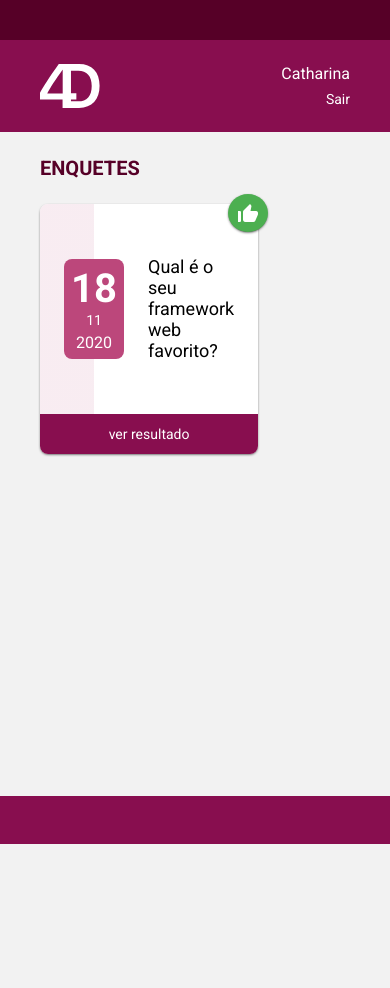
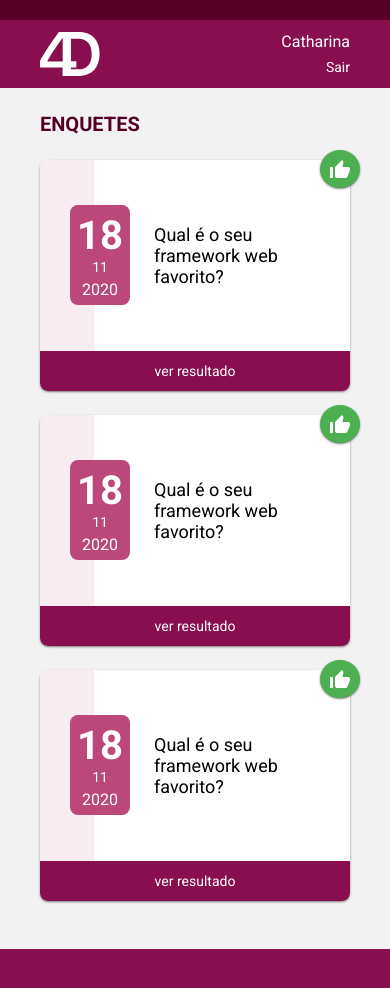
Before and after one commit to acmesquita/clean-arch-react, a React app: page / in a window 390 px wide. Shown: the top 988 px of the page. Before the commit the page ends 844 px from the top, so only its background shows below. Built offline with nearby package versions, Linux system fonts and the light colour scheme.

Commit message:
refactor: adapt layout to mobile

```diff
--- a/src/presentation/components/header/styles.scss
+++ b/src/presentation/components/header/styles.scss
@@ -43,3 +43,14 @@
     }
   }
 }
+
+
+@media only screen and (max-width: 615px) {
+  .headerWrapper {
+    border-top-width: 20px;
+
+    .headerContent {
+      padding: 12px 40px;
+    }
+  }
+}
--- a/src/presentation/components/login-header/index.tsx
+++ b/src/presentation/components/login-header/index.tsx
@@ -3,7 +3,7 @@ import Logo from '../logo'
 import styles from './styles.scss'
 
 const LoginHeader: React.FC = () => (
-  <header className={styles.header}>
+  <header className={styles.headerWrapper}>
     <Logo />
     <h1>4Dev - Enquetes para Programadores</h1>
   </header>
--- a/src/presentation/components/login-header/styles.scss
+++ b/src/presentation/components/login-header/styles.scss
@@ -1,6 +1,6 @@
 @import "../../styles/colors.scss";
 
-.header {
+.headerWrapper {
   background-color: $primary;
   display: flex;
   flex-direction: column;
@@ -17,3 +17,13 @@
     font-size: 16px;
   }
 }
+
+@media only screen and (max-width: 615px) {
+  .headerWrapper {
+    border-top-width: 20px;
+
+    img {
+      width: 80px;
+    }
+  }
+}
--- a/src/presentation/pages/signup/signup.tsx
+++ b/src/presentation/pages/signup/signup.tsx
@@ -1,7 +1,7 @@
 import React, { useEffect, useState } from 'react'
 import { Link, useHistory } from 'react-router-dom'
 import { AddAccount, SaveAccessToken } from '@/domain/usecases'
-import { Header, Footer, Input, LoginError, SubmitBtn } from '@/presentation/components'
+import { LoginHeader, Footer, Input, LoginError, SubmitBtn } from '@/presentation/components'
 import { Validation } from '@/presentation/protocols/validation'
 import { FormLoginContext } from '@/presentation/context/form/form-context'
 import styles from './styles.scss'
@@ -73,7 +73,7 @@ const SignUp: React.FC<Props> = ({ validation, addAccount, saveAccessToken }: Pr
 
   return (
     <div className={styles.signUpWrapper}>
-      <Header />
+      <LoginHeader />
       <FormLoginContext.Provider value={{ state, setState, mainError, isLoading }}>
         <form className={styles.form} onSubmit={handleSubmit} data-testid="form">
           <h2>Criar Conta</h2>
--- a/src/presentation/pages/survery-list/styles.scss
+++ b/src/presentation/pages/survery-list/styles.scss
@@ -94,6 +94,7 @@
             font-size: 18px;
             margin: 24px;
             align-self: center;
+            flex-grow: 1;
           }
         }
 
@@ -114,3 +115,20 @@
     }
   }
 }
+
+@media only screen and (max-width: 615px) {
+  .surveyWrapper {
+    .contentWrapper {
+      ul {
+        flex-direction: column;
+
+        li {
+          flex-basis: 100%;
+          .surveryContent {
+            padding: 40px 6px;
+          }
+        }
+      }
+    }
+  }
+}
--- a/src/presentation/pages/survery-list/survery-list.tsx
+++ b/src/presentation/pages/survery-list/survery-list.tsx
@@ -22,6 +22,30 @@ const SurveryList: React.FC = () => {
             </div>
             <footer>Ver Resultado</footer>
           </li>
+          <li>
+            <div className={styles.surveryContent}>
+              <Icon iconName={IconName.thumbUp} className={styles.iconWrapper}/>
+              <time>
+                <span className={styles.day}>18</span>
+                <span className={styles.month}>11</span>
+                <span className={styles.year}>2020</span>
+              </time>
+              <p>Qual é o seu framework web favorito?</p>
+            </div>
+            <footer>Ver Resultado</footer>
+          </li>
+          <li>
+            <div className={styles.surveryContent}>
+              <Icon iconName={IconName.thumbUp} className={styles.iconWrapper}/>
+              <time>
+                <span className={styles.day}>18</span>
+                <span className={styles.month}>11</span>
+                <span className={styles.year}>2020</span>
+              </time>
+              <p>Qual é o seu framework web favorito?</p>
+            </div>
+            <footer>Ver Resultado</footer>
+          </li>
         </ul>
       </main>
       <Footer />
```
Also changed, not shown: src/presentation/components/icon/styles.scss (line endings or trailing spaces).
